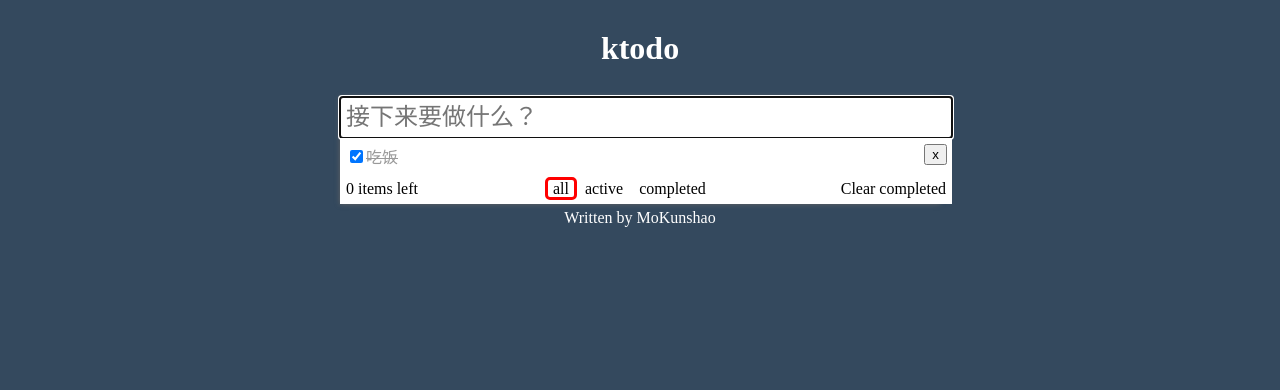
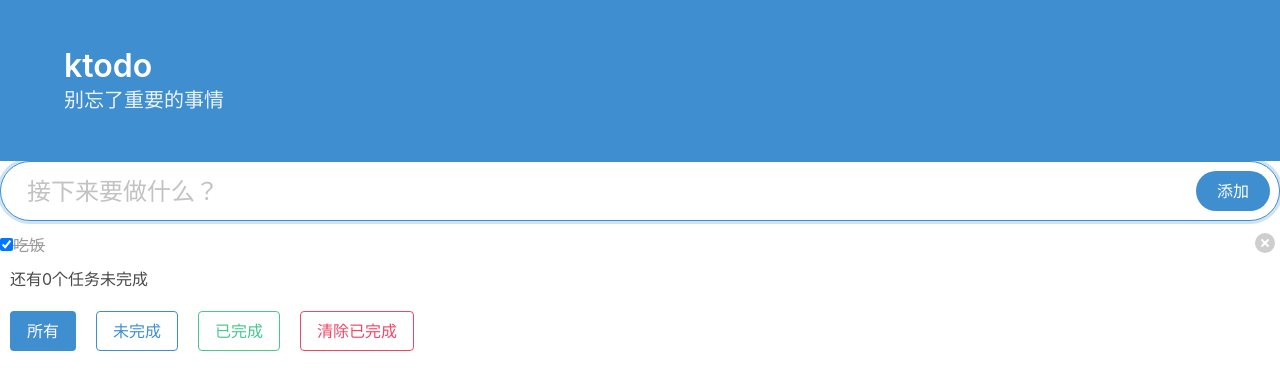
Before and after one commit to mokunshao/ktodo, a Vue app: page / in a window 1280 px wide. Shown: the top 390 px of the page. Built offline with nearby package versions, Linux system fonts and the light colour scheme.

Commit message:
修改样式

```diff
--- a/package.json
+++ b/package.json
@@ -7,6 +7,7 @@
     "build": "vue-cli-service build"
   },
   "dependencies": {
+    "bulma": "^0.7.2",
     "vue": "^2.5.17"
   },
   "devDependencies": {
--- a/src/App.vue
+++ b/src/App.vue
@@ -2,21 +2,19 @@
   <div id="app">
     <Header/>
     <Todo/>
-    <Footer/>
   </div>
 </template>
 
 <script>
+import 'bulma/css/bulma.css'
 import Header from "./components/Header.vue";
 import Todo from "./components/Todo.vue"
-import Footer from "./components/Footer.jsx";
 
 export default {
   name: "app",
   components: {
     Header,
-    Todo,
-    Footer
+    Todo
   }
 };
 </script>
--- a/src/assets/style.scss
+++ b/src/assets/style.scss
@@ -1,9 +1,9 @@
-body {
-  box-sizing: border-box;
-  background: #34495e;
-  #footer{
-    text-align: center;
-    color: white;
-    margin: 5px;
-  }
-}
+// body {
+//   box-sizing: border-box;
+//   background: #34495e;
+//   #footer{
+//     text-align: center;
+//     color: white;
+//     margin: 5px;
+//   }
+// }
--- a/src/components/Header.vue
+++ b/src/components/Header.vue
@@ -1,20 +1,23 @@
 <template>
-  <h1 class="header">ktodo</h1>
+<div>
+  <section class="hero is-info">
+  <div class="hero-body">
+    <div class="container">
+      <h1 class="title">
+        ktodo
+      </h1>
+      <h2 class="subtitle">
+        别忘了重要的事情
+      </h2>
+    </div>
+  </div>
+</section>
+</div>
 </template>
 
 <script>
-export default {
-  props: {
-    msg: String
-  }
-};
 </script>
 
 <!-- Add "scoped" attribute to limit CSS to this component only -->
 <style scoped lang="scss">
-.header {
-  margin: 30px;
-  text-align: center;
-  color: white;
-}
 </style>
--- a/src/components/Items.vue
+++ b/src/components/Items.vue
@@ -1,10 +1,10 @@
 <template>
   <div :class="['todoItem',todo.completed?'completed':'']">
-    <label>
-      <input type="checkbox" class="toggle" v-model="todo.completed">
+    <label class="checkbox">
+      <input class="checkbox" type="checkbox" v-model="todo.completed">
       <span>{{todo.content}}</span>
     </label>
-    <button class="delete" @click="deleteTodo">x</button>
+    <a class="delete" @click="deleteTodo"></a>
   </div>
 </template>
 
@@ -23,9 +23,6 @@ export default {
 
 <style lang="scss" scoped>
 .todoItem {
-  background: white;
-  width: 100%;
-  padding: 6px;
   position: relative;
   input:checked + span {
     text-decoration: line-through;
--- a/src/components/Tabs.vue
+++ b/src/components/Tabs.vue
@@ -1,15 +1,14 @@
 <template>
   <div class="helper">
-    <span class="left">{{unfinishiedLength}} items left</span>
-    <span class="tabs">
-      <span
-        v-for="state in states"
-        :key="state"
-        :class="[state,filter === state?'actived':'']"
-        @click="toggleFilter(state)"
-      >{{state}}</span>
-    </span>
-    <span class="clear" @click="clearCompleted">Clear completed</span>
+    <div>还有{{unfinishiedLength}}个任务未完成</div>
+    <div
+      class="button"
+      v-for="state in states"
+      :key="state.en"
+      :class="[state.en,filter === state.en?'':'is-outlined',state.en==='completed'?'is-success':'is-info']"
+      @click="toggleFilter(state.en)"
+    >{{state.cn}}</div>
+    <div class="button is-danger is-outlined" @click="clearCompleted">清除已完成</div>
   </div>
 </template>
 
@@ -32,12 +31,16 @@ export default {
   },
   data() {
     return {
-      states: ["all", "active", "completed"]
+      states: [
+        { en: "all", cn: "所有" },
+        { en: "active", cn: "未完成" },
+        { en: "completed", cn: "已完成" }
+      ]
     };
   },
   methods: {
     clearCompleted() {
-      this.$emit('clearCompleted')
+      this.$emit("clearCompleted");
     },
     toggleFilter(state) {
       this.$emit("toggleFilter", state);
@@ -48,25 +51,8 @@ export default {
 
 <style lang="scss" scoped>
 .helper {
-  background: white;
-  width: 100%;
-  padding: 6px;
-  text-align: center;
-  .left {
-    float: left;
-  }
-  .clear {
-    float: right;
-  }
-  .tabs {
-    & > * {
-      padding: 0 5px;
-      border: transparent solid;
-    }
-    .actived {
-      border: red solid;
-      border-radius: 5px;
-    }
+  & > * {
+    margin: 10px;
   }
 }
 </style>
--- a/src/components/Todo.vue
+++ b/src/components/Todo.vue
@@ -1,12 +1,18 @@
 <template>
   <section class="todo">
+    <div class="field">
+      <div class="control">
         <input
+          class="add-todo input is-info is-large is-rounded"
           type="text"
-      class="add-todo"
           autofocus="autofocus"
           placeholder="接下来要做什么？"
           @keyup.enter="addTodo"
+          v-model="inputValue"
         >
+        <a class="addTodo button is-info is-rounded" @click="addTodo2">添加</a>
+      </div>
+    </div>
     <Items
       v-for="(todo,index) in filteredTodos"
       :key="index"
@@ -34,7 +40,8 @@ export default {
   data() {
     return {
       todos: [{ id: 1, content: "吃饭", completed: true }],
-      filter: "all"
+      filter: "all",
+      inputValue: ""
     };
   },
   methods: {
@@ -46,6 +53,16 @@ export default {
           completed: false
         });
         e.target.value = null;
+      }
+    },
+    addTodo2() {
+      if (this.inputValue) {
+        this.todos.unshift({
+          id: id++,
+          content: this.inputValue.trim(),
+          completed: false
+        });
+        this.inputValue = "";
       }
     },
     deleteTodo(id) {
@@ -71,17 +88,12 @@ export default {
 </script>
 
 <style lang="scss" scoped>
-.todo {
-  width: 600px;
-  margin: 0 auto;
-  box-shadow: 0 0 5px #666;
-  .add-todo {
-    display: inline-block;
-    width: 100%;
-    font-size: 24px;
-    padding: 6px;
-    border: none;
-    border-bottom: 1px solid black;
+.control {
+  position: relative;
+  .addTodo {
+    position: absolute;
+    right: 10px;
+    top: 10px;
   }
 }
 </style>
```
Also changed, not shown: 1 other file (tests, documents, lock files or other folders). Lines whose indentation alone changed are shown as unchanged.
